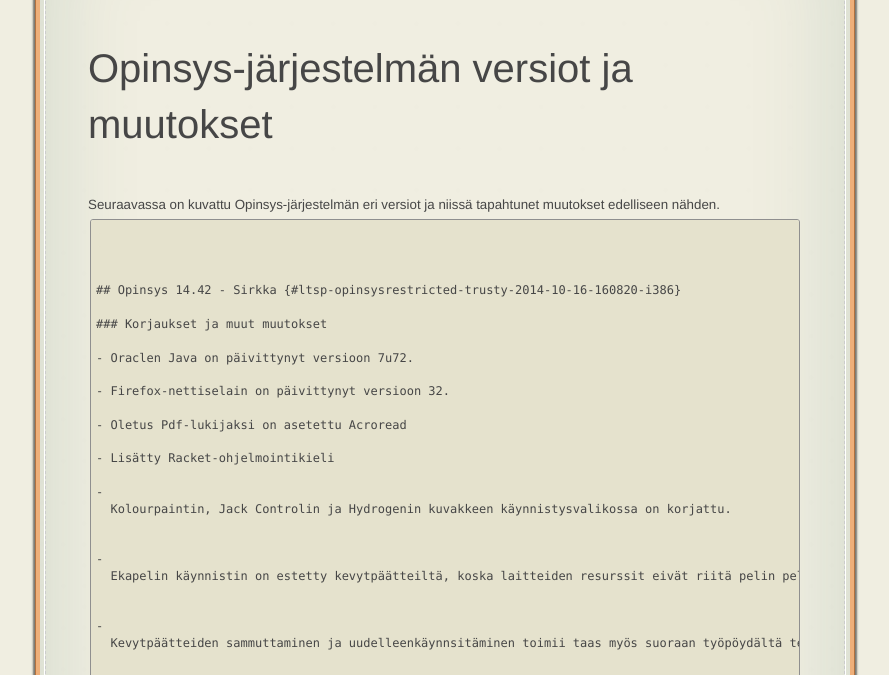
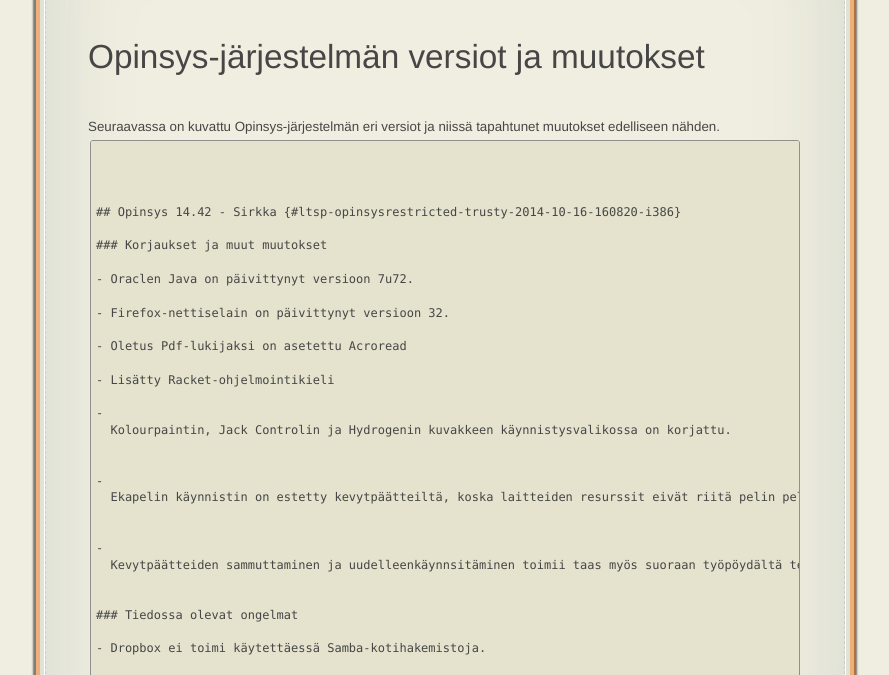
Before and after one commit to opinsys/changelog, a website: page index.html in a window 1280 px wide. Shown: the part 125-800 px from the top of the page, without its empty margins (195-1084 px from the left). Drawn offline with Linux system fonts and the light colour scheme.

Commit message:
Make h1 font-size a bit smaller.

```diff
--- a/css/style.css
+++ b/css/style.css
@@ -20,7 +20,7 @@
 
 
 h1 {
-  font-size: 30pt;
+  font-size: 25pt;
 }
 
 h2 {
```
